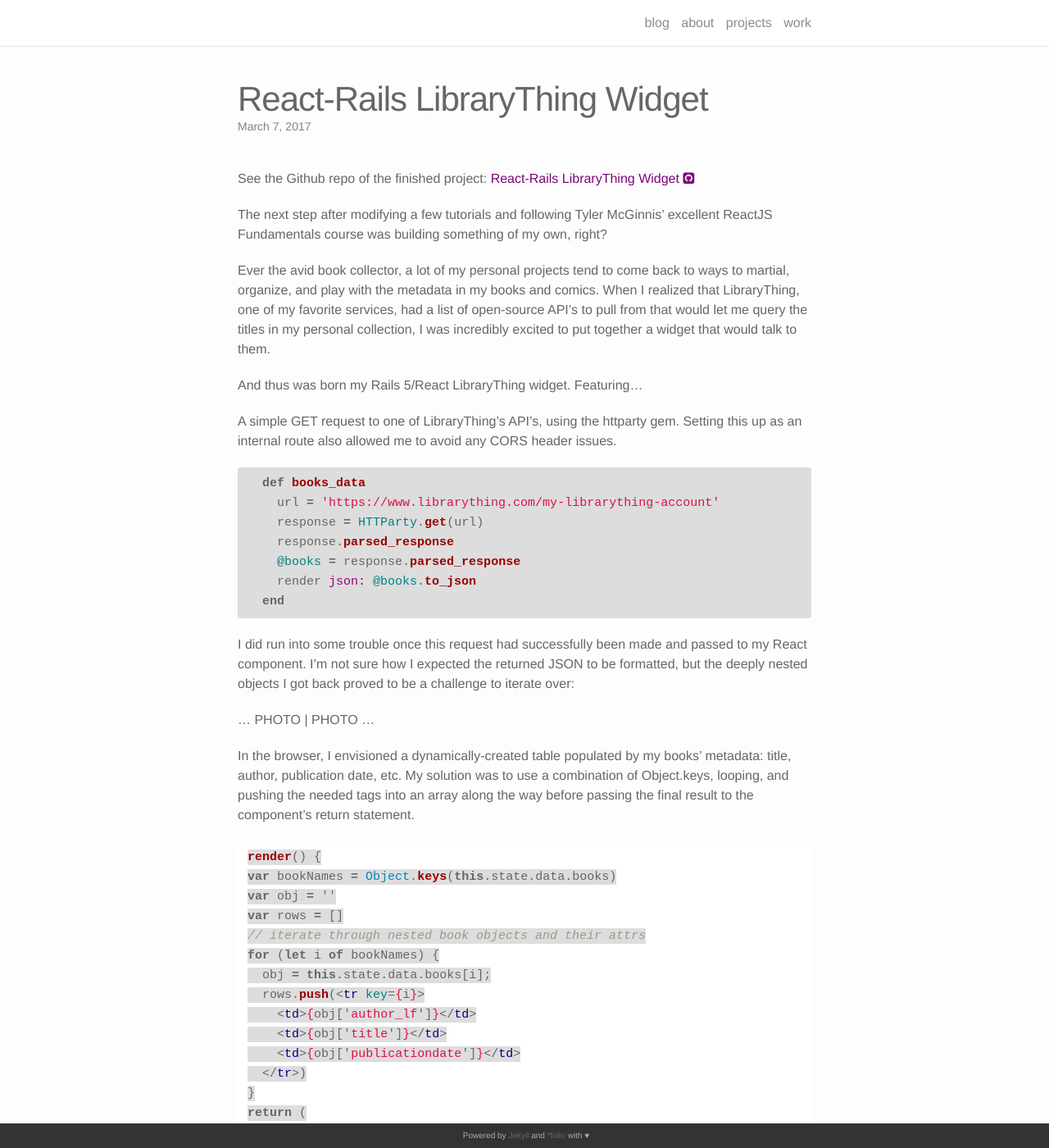
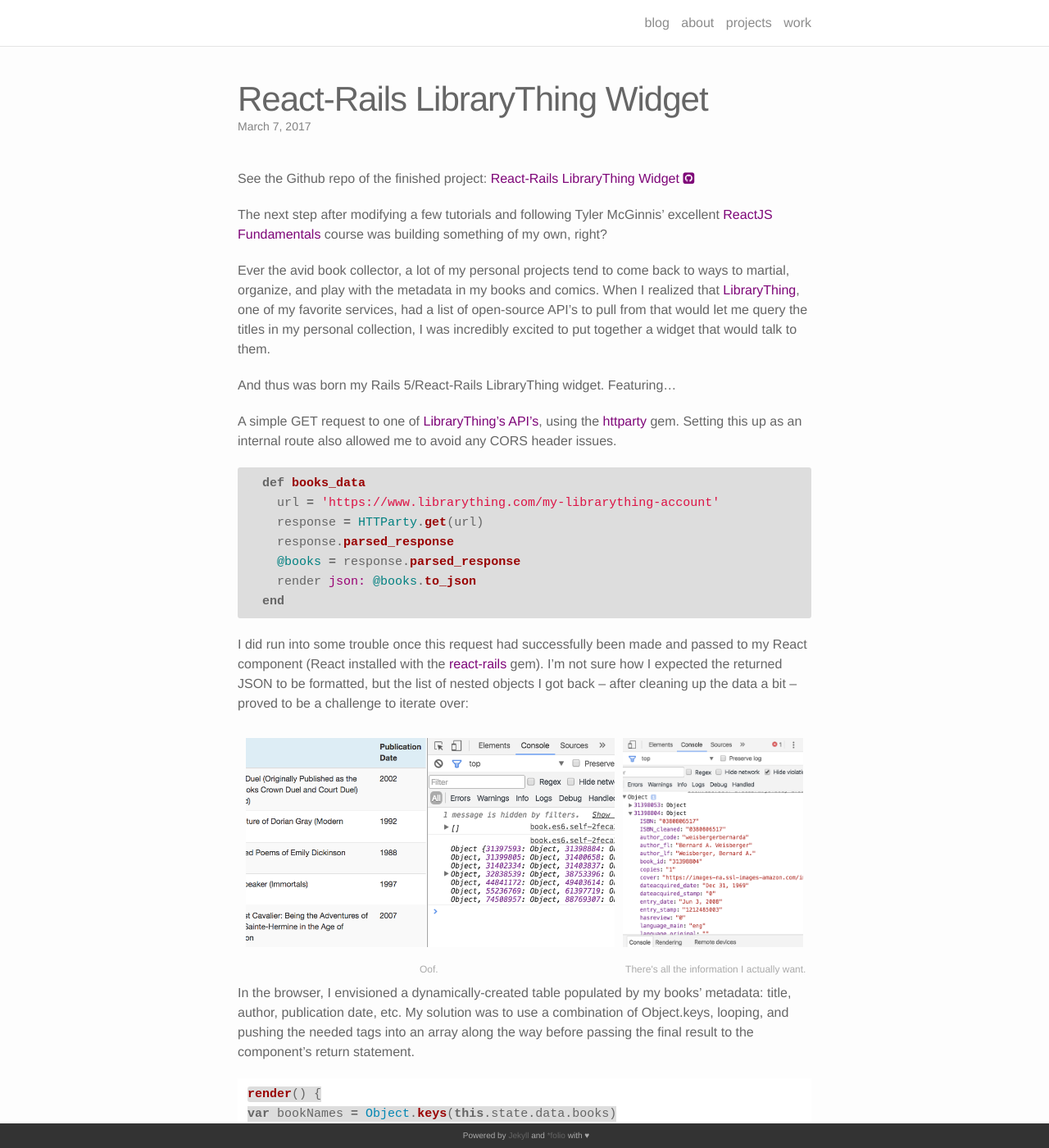
Before and after one commit to kmabrahamson/personal_site, a Jekyll site: the page built from _portfolio/2_rails-react-lt-clone.markdown, in a window 1280 px wide and 1400 px high. Shown: the whole window at 82% size. Built offline with Jekyll 4.4.1, drawn with Linux system fonts in a browser that asks for light colours; nearby versions of some CDN libraries; some of the changed text lies outside the part shown.

Commit message:
screenshots for new project post, styling and captions

```diff
--- a/_portfolio/2_rails-react-lt-clone.markdown
+++ b/_portfolio/2_rails-react-lt-clone.markdown
@@ -8,13 +8,13 @@
 See the Github repo of the finished project: <a href="https://github.com/kmabrahamson/librarything_clone" target="_blank">React-Rails LibraryThing Widget</a>
 <a href="https://github.com/kmabrahamson/librarything_clone" target="_blank"><i class="fa fa-github-square"></i></a>
 
-The next step after modifying a few tutorials and following Tyler McGinnis' excellent ReactJS Fundamentals course was building something of my own, right?
+The next step after modifying a few tutorials and following Tyler McGinnis' excellent [ReactJS Fundamentals](https://reacttraining.com/online/react-fundamentals) course was building something of my own, right?
 
-Ever the avid book collector, a lot of my personal projects tend to come back to ways to martial, organize, and play with the metadata in my books and comics. When I realized that LibraryThing, one of my favorite services, had a list of open-source API's to pull from that would let me query the titles in my personal collection, I was incredibly excited to put together a widget that would talk to them.
+Ever the avid book collector, a lot of my personal projects tend to come back to ways to martial, organize, and play with the metadata in my books and comics. When I realized that [LibraryThing](https://www.librarything.com/), one of my favorite services, had a list of open-source API's to pull from that would let me query the titles in my personal collection, I was incredibly excited to put together a widget that would talk to them.
 
-And thus was born my Rails 5/React LibraryThing widget. Featuring...
+And thus was born my Rails 5/React-Rails LibraryThing widget. Featuring...
 
-A simple GET request to one of LibraryThing's API's, using the httparty gem. Setting this up as an internal route also allowed me to avoid any CORS header issues.
+A simple GET request to one of [LibraryThing's API's](https://www.librarything.com/services/), using the [httparty](https://github.com/jnunemaker/httparty) gem. Setting this up as an internal route also allowed me to avoid any CORS header issues.
 
 {% highlight ruby %}
   def books_data
@@ -26,11 +26,20 @@
   end
 {% endhighlight %}
 
-I did run into some trouble once this request had successfully been made and passed to my React component. I'm not sure how I expected the returned JSON to be formatted, but the deeply nested objects I got back proved to be a challenge to iterate over:
+I did run into some trouble once this request had successfully been made and passed to my React component (React installed with the [react-rails](https://github.com/reactjs/react-rails) gem). I'm not sure how I expected the returned JSON to be formatted, but the list of nested objects I got back -- after cleaning up the data a bit -- proved to be a challenge to iterate over:
 
-...
-PHOTO | PHOTO
-...
+<div class="img_row">
+  <img class="col two" src="/img/LT-widget-screenshot1.png" />
+  <img class="col one" src="/img/LT-widget-screenshot2.png" />
+</div>
+
+<div class="col two caption">
+  Oof.
+</div>
+
+<div class="col one caption">
+  There's all the information I actually want.
+</div>
 
 In the browser, I envisioned a dynamically-created table populated by my books' metadata: title, author, publication date, etc. My solution was to use a combination of Object.keys, looping, and pushing the needed tags into an array along the way before passing the final result to the component's return statement.
 
```
Also changed, not shown: other parts of _portfolio/2_rails-react-lt-clone.markdown (+1 -1 lines), img/LT-widget-screenshot1.png (added), img/LT-widget-screenshot2.png (added).
